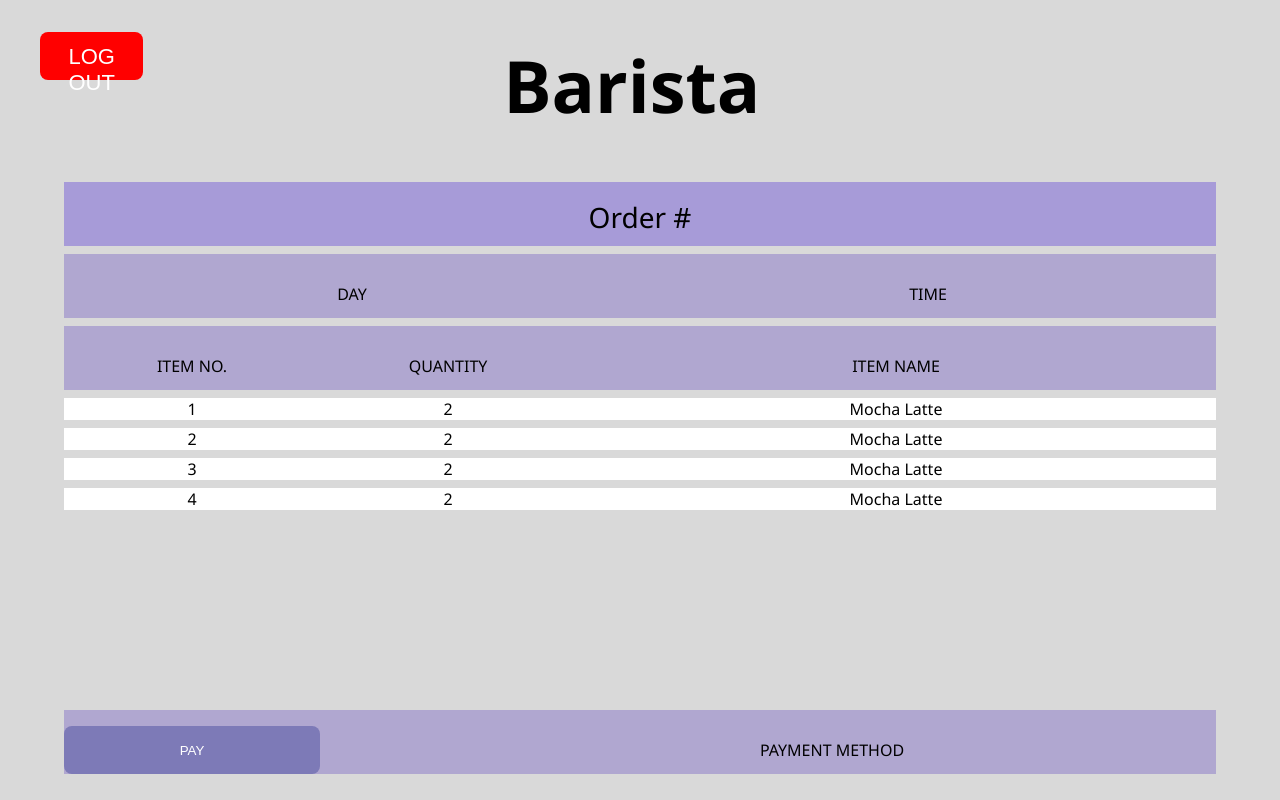
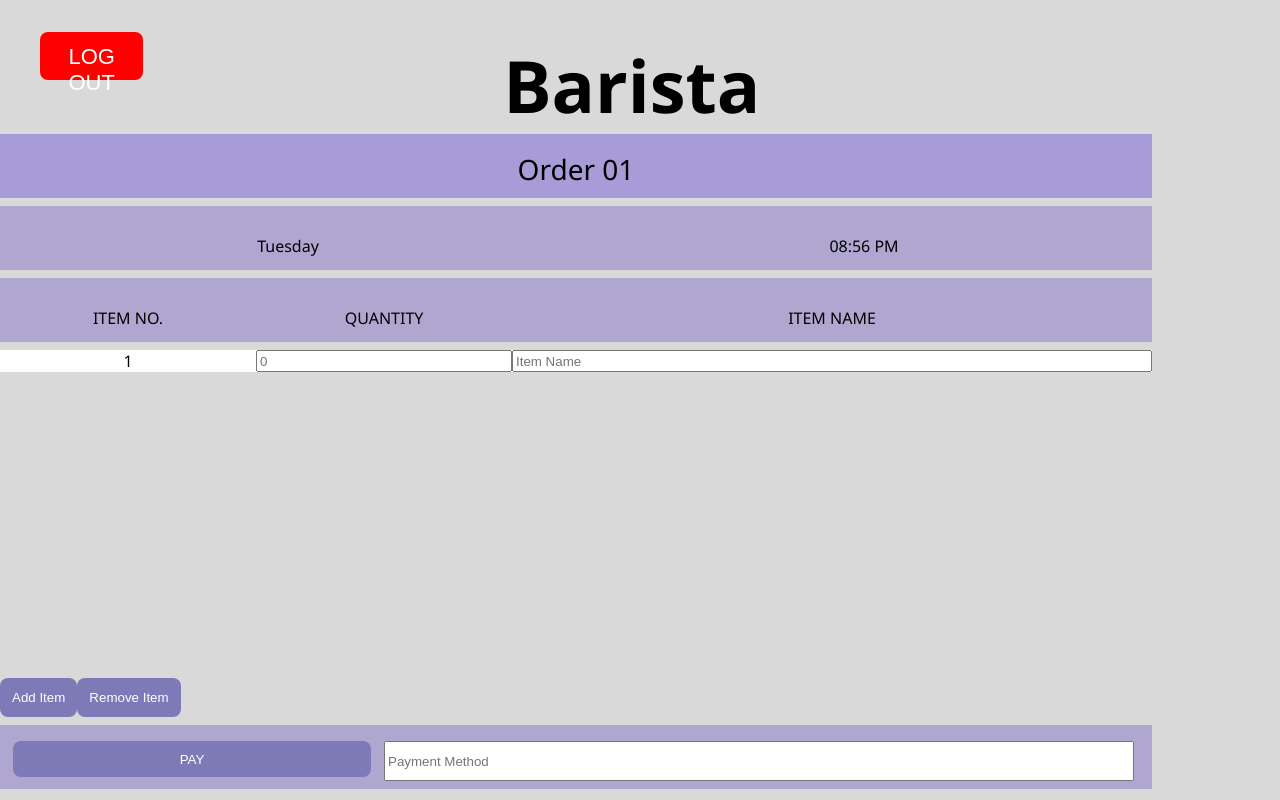
Before and after one commit to milanj08/Coffee-Shop-App, a React (Create React App) app in the folder frontend/: page /baristaHome in a window 1280 px wide. Built offline with nearby package versions, Linux system fonts and the light colour scheme.

Commit message:
Completed barista pages

```diff
--- /dev/null
+++ b/frontend/src/OrderContext.js
@@ -0,0 +1,15 @@
+import React, { createContext, useState } from "react";
+
+export const OrderContext = createContext();
+
+export const OrderProvider = ({ children }) => {
+    const [orders, setOrders] = useState([]);
+    const [orderNumber, setOrderNumber] = useState(1);
+    return (
+        <OrderContext.Provider value={{ orders, setOrders, orderNumber, setOrderNumber }}>
+            {children}
+        </OrderContext.Provider>
+    );
+};
+
+// File used to keep track of order number and customer orders across barista pages
--- /dev/null
+++ b/frontend/src/pages/baristaCompleted.js
@@ -0,0 +1,27 @@
+//Used to display the home page of the barista
+import React, { useContext } from "react";
+import { useNavigate } from 'react-router-dom';
+import { OrderContext } from '../OrderContext';
+
+const BaristaCompleted = () => {
+    const navigate = useNavigate();
+    const { setOrderNumber } = useContext(OrderContext);
+
+    const handleCompleteOrder = () => {
+        // Increment the order number
+        setOrderNumber(prev => prev + 1);
+        // Navigate back to the home page
+        navigate('/baristaHome');
+    };
+
+    return (
+        <div>
+            <h1 id="mainTitle">ORDER COMPLETED</h1>
+            <div className="nextStepButton">
+                <button onClick={handleCompleteOrder}>NEXT ORDER</button>
+            </div>
+        </div>
+    );
+};
+
+export default BaristaCompleted;
--- a/frontend/src/pages/baristaHome.css
+++ b/frontend/src/pages/baristaHome.css
@@ -71,6 +71,22 @@
 }
 
 #payButton {
-    margin-top: 0vh;
-    width: 20vw;
+    justify-content: center;
+    margin: 0;
+    width: 28vw;
+    height: 4.5vh;
+    margin-left: 1vw;
 }
+
+.orderButtons{
+    display: flex;
+    justify-content: 'center';
+    margin-top: '10px';
+
+}
+
+.paymentField{
+    justify-content: center;
+    margin-bottom: 1vh;
+    width: 58vw;
+}
--- a/frontend/src/pages/baristaHome.js
+++ b/frontend/src/pages/baristaHome.js
@@ -1,67 +1,135 @@
 //Used to display the home page of the barista
-import React from "react";
+import React, { useContext, useState } from "react";
+import { OrderContext } from '../OrderContext';
 import { useNavigate } from 'react-router-dom';
 import './baristaHome.css';
 import './login';
-
+import './baristaRecipe';
 
 const BaristaHome = () => {
+
+    // Used to keep track of orders and order number
+    const { setOrders, orderNumber } = useContext(OrderContext);
+
     const navigate = useNavigate();
 
+    // Log out button
     const handleLogOut = () => {
         navigate("/login")
     };
 
+    // Tracks barista input
+    const [orderItems, setOrderItems] = useState([
+        { quantity: '', name: '' },
+    ]);
+
+    // Get input from text fields for order information
+    const handleInputChange = (index, field, value) => {
+        const updatedItems = [...orderItems];
+        updatedItems[index][field] = value;
+
+        // Save orders for later
+        setOrderItems(updatedItems);
+    };
+
+    // Add additional entry to order field
+    const handleAddItem = () => {
+        setOrderItems([...orderItems, { quantity: '', name: '' }]);
+    };
+
+    // Remove entry from order field
+    const handleRemoveItem = () => {
+        setOrderItems(prevItems => prevItems.slice(0, -1));
+    };
+
+    // Check if the user has a payment method selected before proceeding
+    const handlePay = () => {
+        if (paymentMethod.trim() === '') {
+          alert('Please enter a payment method before proceeding.');
+          return; // do not proceed
+        }
+        // Saves current order
+        setOrders(orderItems);
+        // Proceed to the recipe page
+        navigate('/baristaRecipe');
+      };
+
+    const [paymentMethod, setPaymentMethod] = useState('');
+
+    // Used to set date and time
+    const now = new Date();
+    const options = { weekday: 'long' }; // full weekday name
+    const day = now.toLocaleDateString(undefined, options);
+    const time = now.toLocaleTimeString(undefined, { hour: '2-digit', minute: '2-digit' });
 
     return (
         <div>
+            { /* Header section, holds log out button and title */ }
             <div className="header-container">
                 <button id = "logOutButton" onClick={handleLogOut}>LOG OUT</button>
                 <h1 id = "mainTitle">Barista</h1>
             </div>
 
+            { /* Holds labels, order field and payment row */ }
             <div className="orderContainer">
+
+                { /* Order number */ }
                 <div className="order-row">
-                    <span id = "boxHeader">Order #</span>
+                    <span id = "boxHeader">Order {String(orderNumber).padStart(2, '0')}</span>
                 </div>
 
+                { /* Day and Time */ }
                 <div className="order-row" id = "secondRow">
-                    <span class="labels">DAY</span>
-                    <span class="labels">TIME</span>
+                    <span class="labels">{day}</span>
+                    <span class="labels">{time}</span>
                 </div>
 
+                { /* Order labels */ }
                 <div className="order-row" id = "thirdRow">
                     <span class="labels">ITEM NO.</span>
                     <span class="labels">QUANTITY</span>
                     <span class="labels">ITEM NAME</span>
                 </div>
 
+                { /* Order field */ }
                 <div className="ordered-items-container">
-                    <div class = "item">
-                        <span class="labels">1</span>
-                        <span class="labels">2</span>
-                        <span class="labels">Mocha Latte</span>
-                    </div>
-                    <div class = "item">
-                        <span class="labels">2</span>
-                        <span class="labels">2</span>
-                        <span class="labels">Mocha Latte</span>
-                    </div>
-                    <div class = "item">
-                        <span class="labels">3</span>
-                        <span class="labels">2</span>
-                        <span class="labels">Mocha Latte</span>
-                    </div>
-                    <div class = "item">
-                        <span class="labels">4</span>
-                        <span class="labels">2</span>
-                        <span class="labels">Mocha Latte</span>
-                    </div>
+                    {orderItems.map((item, index) => (
+                        <div className="item" key={index}>
+                            <span className="labels">{index + 1}</span>
+                            <input
+                                type="number"
+                                className="labels"
+                                value={item.quantity}
+                                onChange={(e) => handleInputChange(index, 'quantity', e.target.value)}
+                                placeholder="0"
+                            />
+                            <input
+                                type="text"
+                                className="labels"
+                                value={item.name}
+                                onChange={(e) => handleInputChange(index, 'name', e.target.value)}
+                                placeholder="Item Name"
+                            />
+                        </div>
+                    ))}
                 </div>
 
-                <div className="order-row" id = "bottomRow">
-                    <button class="labels" id="payButton">PAY</button>
-                    <span class="labels">PAYMENT METHOD</span>
+                { /* Add/remove row buttons*/ }
+                <div className ="orderButtons">
+                    <button onClick={handleAddItem}>Add Item</button>
+                    <button onClick={handleRemoveItem}>Remove Item</button>
+                </div>
+
+                { /* pay button and payment method field */ }
+                <div className="order-row" id="bottomRow">
+                <button className="labels" id="payButton" onClick={handlePay}>PAY</button>
+                    <input
+                        type="text"
+                        className="paymentField"
+                        placeholder="Payment Method"
+                        value={paymentMethod}
+                        onChange={(e) => setPaymentMethod(e.target.value)}
+                    />
                 </div>
             </div>
 
--- /dev/null
+++ b/frontend/src/pages/baristaRecipe.css
@@ -0,0 +1,66 @@
+#mainTitle {
+    text-align: center;
+    width: 100%;
+    font-size: 72px;
+    font-weight: 800;
+    margin: 0;
+    padding: 0;
+}
+
+.orderContainer {
+    display: flex;
+    flex-direction: column;
+    justify-content: flex-start;
+    align-items: flex-start;
+    gap: 1vh;
+}
+
+.order-row{
+    display: flex;
+    justify-content: center;
+    background-color: #A79BD8;
+    width: 90vw;
+    height: 6vh;
+    padding-top: 2vh;
+}
+
+#second-row {
+    display: grid;
+    grid-template-columns: 10vw 10vw 10vw 20vw 40vw;
+    background-color: #B0A7D0;
+}
+
+.labels {
+    display: flex;
+    justify-content: center;
+    align-items: center;
+}
+
+.nextStepButton {
+    display: flex;
+    justify-content: center;
+    align-items: center;
+}
+
+.recipe-steps {
+    width: 90vw;
+}
+
+.recipe-row {
+    display: grid;
+    grid-template-columns: 10vw 10vw 10vw 20vw 40vw;
+    background-color: white;
+    border: 1px solid #ccc;
+    height: 6vh;
+    align-items: center;
+}
+
+.recipe-cell {
+    border: 1px solid #d3d3d3;
+    height: 100%;
+    display: flex;
+    align-items: center;
+    padding: 0 1vw;
+    font-size: 16px;
+    background-color: white;
+}
--- /dev/null
+++ b/frontend/src/pages/baristaRecipe.js
@@ -0,0 +1,72 @@
+//Used to display the home page of the barista
+import React, { useContext, useState } from "react";
+import { useNavigate } from 'react-router-dom';
+import { OrderContext } from '../OrderContext';
+import './baristaRecipe.css';
+import './baristaCompleted';
+
+
+const BaristaRecipe = () => {
+    const navigate = useNavigate();
+
+    // Gets order details from OrderContext
+    const { orders, setOrders, setOrderNumber, orderNumber } = useContext(OrderContext);
+    const [currentIndex, setCurrentIndex] = useState(0);
+    const currentDrink = orders[currentIndex];
+
+    // Checks if we have additional recipes to make, otherwise go to the next page
+    const handleNext = () => {
+        if (currentIndex < orders.length - 1) {
+            setCurrentIndex(currentIndex + 1);
+        } else {
+            navigate('/baristaCompleted');
+        }
+    };
+
+    return (
+        <div>
+            { /* RECIPE FOR: recipe name */ }
+            <div>
+                <h1 id = "mainTitle">RECIPE FOR: {currentDrink?.name}</h1>
+            </div>
+
+            { /* Holds order number, labels and steps */ }
+            <div className="orderContainer">
+                { /* Order # */ }
+                <div className="order-row">
+                    <span id = "boxHeader">Order {String(orderNumber).padStart(2, '0')}</span>
+                </div>
+
+                { /* Recipe labels */ }
+                <div className="order-row" id = "second-row">
+                    <span class="labels">POS NO.</span>
+                    <span class="labels">IN. QUANTITY</span>
+                    <span class="labels">IN. UNIT</span>
+                    <span class="labels">INGREDIENT NAME</span>
+                    <span class="labels">DESCRIPTION</span>
+                </div>
+
+                { /* Recipe steps */ }
+                <div className="recipe-steps">
+                    { /* Creates 3 recipe rows for styling */ }
+                    {[...Array(3)].map((_, index) => (
+                        <div className="recipe-row" key={index}>
+                            <div className="recipe-cell">01</div>
+                            <div className="recipe-cell"></div>
+                            <div className="recipe-cell"></div>
+                            <div className="recipe-cell"></div>
+                            <div className="recipe-cell"></div>
+                        </div>
+                    ))}
+                </div>
+            </div>
+
+            { /* Either go to the next recipe or complete order page */ }
+            <div className ="nextStepButton">
+                    <button onClick={handleNext}>Next Recipe / Finish Order</button>
+            </div>
+        </div>
+    );
+};
+
+export default BaristaRecipe;
```
Also changed, not shown: frontend/src/App.js (+9 -0 lines), frontend/src/pages/inventory.css (+19 -6 lines).
